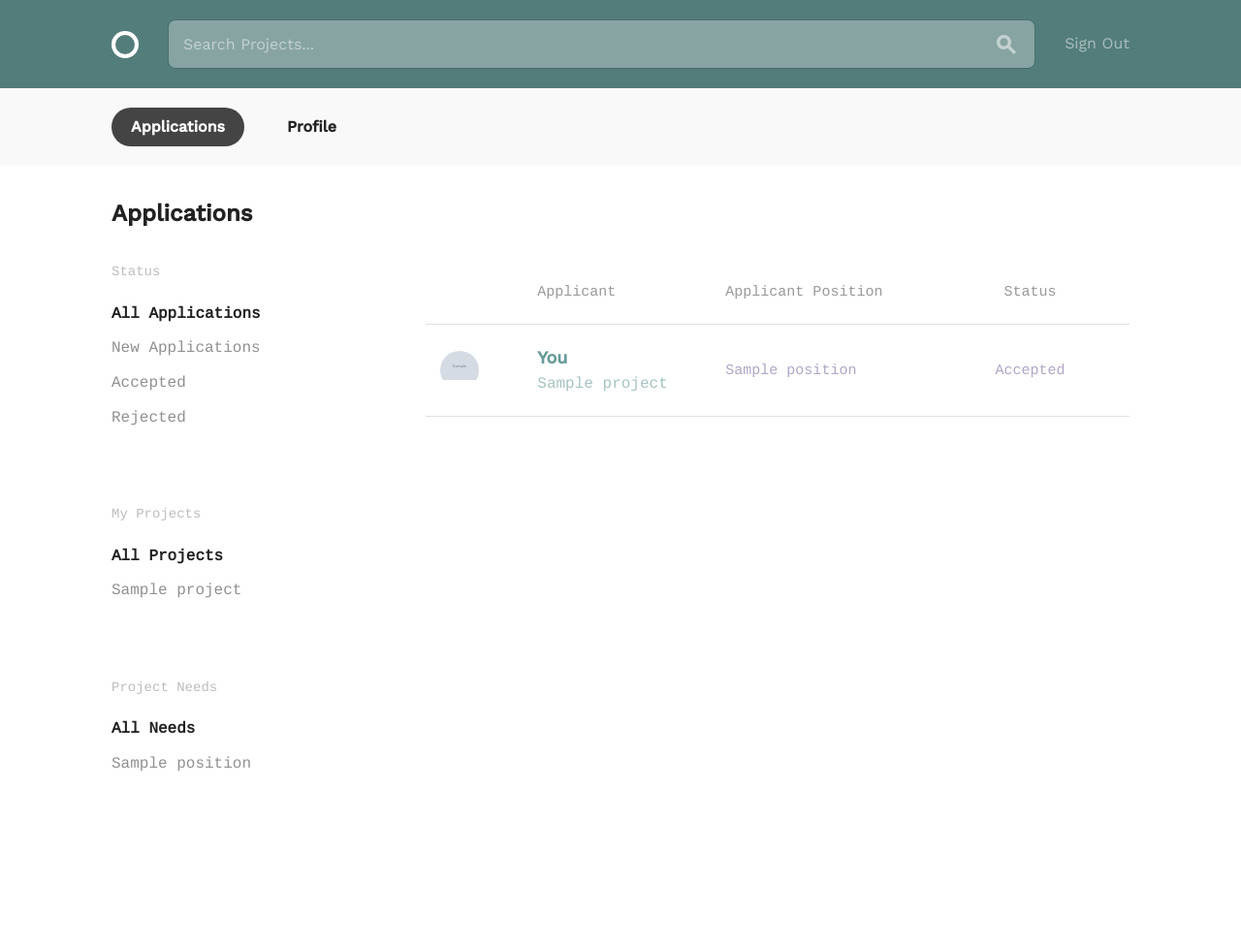
After one commit to Marksparkyryan/SocialTeamBuilder, a Django app: page /projects/applications/all/all/ in a window 1280 px wide. The commit adds this page. Shown: the whole page at 97% size. Run offline with Django 3.2, Linux system fonts and the light colour scheme; a user stored in the database is signed in; tables that the repository leaves empty hold one stand-in row (values such as "Sample post"); grey boxes marked "Sample" are stand-in pictures.

Commit message:
added applications tempalte and view, added animations

```diff
--- a/socialteambuilder/accounts/templates/accounts/edit_profile.html
+++ b/socialteambuilder/accounts/templates/accounts/edit_profile.html
@@ -44,7 +44,7 @@
             <thead>
               <tr>
                 <th>Project Title</th>
-                <th class="circle--cell--right">Position</th>
+                <th class="circle--cell--right">Project Needs</th>
                 <th>Skills</th>
               </tr>
             </thead>
@@ -77,7 +77,7 @@
               {% if user_profile.avatar %}
               <img src="{{ user.avatar.url }}" class="avatar-photo">
               {% else %}
-              <img src="{{ user.avatar.url }}" class="avatar-photo">
+              <img src="{% static 'default_avatars/icons8-customer-96.png' %}" class="avatar-photo">
               {% endif %}
               <a class="button avatar-button">
                 Upload Photo
--- a/socialteambuilder/assets/css/global.css
+++ b/socialteambuilder/assets/css/global.css
@@ -273,6 +273,14 @@ body {
   left: 5%;
 }
 @media screen and (max-width: 640px) {
+  .avatar-td,
+  .avatar-th {
+    display: none;
+  }
+
+  .app-position {
+    padding: 15px;
+  }
   /* line 31, ../sass/circle/core/layout.sass */
   .grid-5 {
     width: 100%;
@@ -1598,11 +1606,11 @@ hr {
 }
 /* line 11, ../sass/circle/components/tables.sass */
 .circle--table th {
-  padding: 0 0 15px 0;
+  padding: 25px 15px;
 }
 /* line 13, ../sass/circle/components/tables.sass */
 .circle--table td {
-  padding: 25px 0;
+  padding: 25px 15px;
 }
 
 /* line 17, ../sass/circle/components/tables.sass */
@@ -2180,8 +2188,109 @@ border-radius: 8px !important;
   left: 0;
 }
 
+.image-cropper {
+  width: 40px;
+  height: 40px;
+  position: relative;
+  overflow: hidden;
+  border-radius: 50%;
+  margin-right: 15px;
+}
+.profile-pic {
+display: inline;
+margin: 0 auto;
+/* margin-left: -25%; //centers the image */
+height: auto;
+width: 40px;
+}
+
+.avatar-small {
+  max-height: 40px;
+  max-width: 40px;
+  overflow: hidden;
+}
+
+.avatar-position {
+  display: flex;
+}
 
 .avatar-button {
   color: white;
   background: rgba(0, 0, 0, 0.5)
 }
+
+
+/* Buttons */
+
+.button-accept,
+.button-reject {
+  min-width: 75px;
+  font-family: "Work Sans", sans-serif;
+  font-size: 1.25rem;
+  padding: 18px 30px;
+  border: 0;
+  margin-top: 5px;
+  margin-bottom: 5px;
+  border-radius: 8px;
+  font-weight: bold;
+  display: inline-block;
+  white-space: nowrap;
+  box-sizing: border-box;
+  line-height: 1;
+  text-align: center;
+  text-decoration: none;
+  background: none;
+  position: relative;
+  -webkit-transition: 0.2s;
+  -moz-transition: 0.2s;
+  -ms-transition: 0.2s;
+  -o-transition: 0.2s;
+  transition: 0.2s;
+  padding: 10px 10px;
+  cursor: pointer;
+}
+
+.button-reject {
+  box-shadow: 0 0 0 2px rgb(202, 102, 102);
+  color: rgb(202, 102, 102);
+}
+
+.button-reject:hover {
+  background-color: rgb(202, 102, 102);
+  color: white;
+}
+
+.button-accept {
+  box-shadow: 0 0 0 2px #689b98;
+}
+
+.button-accept:hover {
+  background-color: #689b98;
+  color: white;
+}
+
+.clickable-td {
+  cursor: pointer;
+  color: #a5c4c2;
+}
+/* line 20, ../sass/circle/components/tables.sass */
+.clickable-td h3 {
+  color: #689b98;
+}
+
+.app-td {
+  text-align: center;
+  width: 175px;
+}
+
+.app-td a {
+  margin: 0;
+}
+
+.app-th {
+  text-align: center;
+}
+
+.clickable-td {
+  margin: 0 25px;
+}
--- a/socialteambuilder/assets/js/global.js
+++ b/socialteambuilder/assets/js/global.js
@@ -49,6 +49,19 @@ $( document ).ready(function() {
       }
   });
 
+  // Clickable td
+  $(".clickable-td").click(function() {
+    var link = $(this).parent("tr").data("href");
+    var target = $(this).parent("tr").data("target");
+
+    if ($(this).attr("data-target")) {
+      window.open(link, target);
+    }
+    else {
+      window.open(link, "_self");
+    }
+});
+
   // Custom File Inputs
   var input = $(".circle--input--file");
   var text = input.data("text");
--- /dev/null
+++ b/socialteambuilder/projects/templates/projects/application_list.html
@@ -0,0 +1,166 @@
+{% extends 'layout.html' %}
+
+{% load static %}
+{% load project_extras %}
+
+{% block messages %}
+{{ block.super }}
+{% endblock %}
+
+{% block css %}
+{% endblock %}
+
+{% block body %}
+
+<div class="circle--actions--bar">
+        <nav class="bounds">
+          <ul class="circle--pill--list">
+            <li><a class="selected" href="">Applications</a></li>
+            <li><a href="{% url 'accounts:profile'  pk=user.pk %}">Profile</a></li>
+          </ul>
+        </nav>
+      </div>
+
+      <div class="bounds circle--page">
+        <div class="circle--page--header grid-100">
+          <h2>Applications</h2>
+        </div>
+
+        <div class="grid-25">
+          <div class="circle--filter circle--secondary--module">
+            <h4>Status</h4>
+            <ul class="circle--filter--list">
+              <li><a {% if q == 'all' %}class="selected"{% endif %} href="{% url 'projects:applications' category='status' q='all' %}">All Applications</a></li>
+              <li><a {% if q == 'u' %}class="selected"{% endif %} href="{% url 'projects:applications' category='status' q='u' %}" id="new-applications">New Applications</a></li>
+              <li><a {% if q == 'a' %}class="selected"{% endif %} href="{% url 'projects:applications' category='status' q='a' %}">Accepted</a></li>
+              <li><a {% if q == 'r' %}class="selected"{% endif %} href="{% url 'projects:applications' category='status' q='r' %}">Rejected</a></li>
+            </ul>
+          </div>
+
+          <div class="circle--filter circle--secondary--module">
+            <h4>My Projects</h4>
+            <ul class="circle--filter--list">
+              <li><a class="selected">All Projects</a></li>
+              {% if filtered %}
+              {% select_distinct_projects as titles %}
+              {% for title in titles %}
+              <li><a {% if q == title|slugify %}class="selected"{% endif %} href="{% url 'projects:applications' category='project' q=title|slugify %}">{{ title }}</a></li>
+              {% endfor %}
+              {% else %}
+              You have no projects.
+              create?
+              {% endif %}
+
+
+            </ul>
+          </div>
+
+          <div class="circle--filter circle--secondary--module">
+            <h4>Project Needs</h4>
+            <ul class="circle--filter--list">
+              {% select_distinct_positions as titles %}
+              <li><a {% if q == 'all' %}class="selected"{% endif %} href="{% url 'projects:applications' category='all' q='all' %}">All Needs</a></li>
+              {% for title in titles %}
+              <li><a {% if q == title|slugify %}class="selected"{% endif %} href="{% url 'projects:applications' category='need' q=title|slugify %}">{{ title }}</a></li>
+              {% endfor %}
+            </ul>
+          </div>
+
+        </div>
+
+        <div class="grid-70 grid-push-5">
+
+            <!-- Applications List -->
+            {% if filtered %}
+          <table class="u-full-width circle--table">
+            <thead>
+              <tr>
+                <th class="avatar-th"> </th>
+                <th>Applicant</th>
+                <th class="circle--cell--right">Applicant Position</th>
+                <th class="app-th">Status</th>
+              </tr>
+            </thead>
+            <tbody>
+                {% for application in filtered %}
+            <tr class="" data-href="profile.html" id="tr-for-app-{{ application.id }}">
+                <td class="clickable-td avatar-td">
+                    <div class="image-cropper">
+                        <img src="{{ application.user.avatar.url }}" alt="avatar" class="profile-pic">
+                      </div>
+                </td>
+                <td class="clickable-td">
+                    <h3>{% if user == application.user %}You{% else%}
+                        {{ application.user.first_name}} {{ application.user.last_name }}{% endif %}
+                    </h3>
+                    <p>{{ application.position.project }}</p>
+                </td>
+                <td class="circle--cell--right clickable-td app-position">
+                    <span class="secondary-label">{{ application.position.title }}</span>
+                </td>
+                <td id="td-for-app-{{ application.id }}" class="app-td">
+                    <!-- if owner of project -->
+
+                    {% if application.position.project.owner == user %}
+                    {% if application.status == 'U' %}
+                    <a class="button-accept" app_pk="{{ application.id }}" data-url="{% url 'projects:update_app_status' %}">Accept</a>
+                    <a class="button-reject">Reject</a>
+                    {% else %}
+                    <span class="secondary-label">{{ application.get_status_display }}</span>
+                    {% endif %}
+
+                    <!-- if not owner of project -->
+                    {% else %}
+                        {% if application.status == 'U' %}
+                        <span class="secondary-label">Pending</span>
+                        {% else %}
+                        <span class="secondary-label">{{ application.get_status_display }}</span>
+                        {% endif %}
+                    {% endif %}
+                </td>
+            </tr>
+
+              {% endfor %}
+            </tbody>
+
+          {% else %}
+          No applications match that filter
+          {% endif %}
+          <!-- /Applications List -->
+        </div>
+
+      </div>
+{% endblock %}
+
+{% block js %}
+// Accept User Button
+$(".button-accept").click(function () {
+  console.log( $(this) );
+
+  var app_pk = $(this).attr("app_pk");
+  var status = "A"
+  var dataurl = $(this).attr("data-url");
+  var category = $('#new-applications').attr('class');
+
+  console.log(app_pk, status, category);
+
+  $.ajax({
+        url: dataurl,
+        data: {
+          'app_pk': parseInt(app_pk),
+          'status': status
+        },
+        dataType: 'json',
+        success: function (data) {
+          if (data.updated) {
+            document.getElementById('td-for-app-' + app_pk).innerHTML = '<span class="secondary-label">Accepted</span>';
+            if (category == 'selected') $('#tr-for-app-' + app_pk).hide('slow');
+          } else {
+            alert("Error :(", data.error);
+          }
+        }
+      });
+
+
+});
+{% endblock %}
--- /dev/null
+++ b/socialteambuilder/projects/templatetags/project_extras.py
@@ -0,0 +1,22 @@
+from django import template
+
+
+register = template.Library()
+
+@register.simple_tag(takes_context=True)
+def select_distinct_projects(context):
+    applications = context['object_list']
+    projects = set()
+    for application in applications:
+        title = application.position.project.title
+        projects.add(title)
+    return list(projects)
+
+@register.simple_tag(takes_context=True)
+def select_distinct_positions(context):
+    applications = context['object_list']
+    positions = set()
+    for application in applications:
+        title = application.position.title
+        positions.add(title)
+    return list(positions)
--- a/socialteambuilder/projects/urls.py
+++ b/socialteambuilder/projects/urls.py
@@ -7,4 +7,6 @@ app_name = 'projects'
 
 urlpatterns = [
     path('dashboard/', views.DashboardView.as_view(), name='dashboard'),
+    path('applications/<category>/<q>/', views.ApplicationsList.as_view(), name='applications'),
+    path('ajax/update_app_status/', views.update_app_status, name='update_app_status'),
 ]
--- a/socialteambuilder/projects/views.py
+++ b/socialteambuilder/projects/views.py
@@ -1,5 +1,77 @@
-from django.shortcuts import render
-from django.views.generic import TemplateView
+# projects/views
+
+from django.contrib.auth.decorators import login_required
+from django.contrib.auth.mixins import LoginRequiredMixin
+from django.contrib.auth import get_user_model
+from django.db.models import Q
+from django.http import JsonResponse
+from django.shortcuts import render, get_object_or_404
+from django.views.generic import TemplateView, ListView, UpdateView
+from django.utils.text import slugify
+
+from .models import Application
+
+User = get_user_model()
+
 
 class DashboardView(TemplateView):
     template_name = 'projects/dashboard.html'
+
+
+class ApplicationsList(LoginRequiredMixin, ListView):
+    model = Application
+
+    def get_queryset(self, *args, **kwargs):
+        queryset = super().get_queryset(*args, **kwargs)
+        queryset = queryset.filter(
+            Q(position__project__owner=self.request.user) |
+            Q(user_id=self.request.user)
+        )
+        return queryset
+
+    def get_context_data(self, **kwargs):
+        context = super().get_context_data(**kwargs)
+        category = self.kwargs['category']
+        q = self.kwargs['q']
+        if q != 'all':
+            if category == 'status':
+                filtered = self.get_queryset().filter(
+                    status__icontains=q
+                )
+            elif category == 'project':
+                filtered =  self.get_queryset().filter(
+                    position__project__slug=q
+                )
+            elif category == 'need':
+                filtered =  self.get_queryset().filter(
+                    position__slug=q
+                )
+        else:
+            filtered = self.get_queryset()
+
+        context['q'] = self.kwargs['q']
+        context['filtered'] = filtered
+        return context
+
+
+
+
+@login_required
+def update_app_status(request):
+    pk = request.GET.get('app_pk', None)
+    status = request.GET.get('status', None)
+
+    try:
+        app = Application.objects.get(id=pk)
+        app.status = status
+        app.save()
+        data = {
+            'updated': True
+        }
+    except Application.DoesNotExists as err:
+        data = {
+            'updated': False,
+            'error': err
+        }
+    finally:
+        return JsonResponse(data)
```
Also changed, not shown: socialteambuilder/accounts/templates/accounts/profile.html (+5 -3 lines), socialteambuilder/projects/models.py (+22 -2 lines), socialteambuilder/accounts/migrations/0001_initial.py, socialteambuilder/assets/default_avatars/icons8-customer-100.png (added), socialteambuilder/assets/default_avatars/icons8-customer-96.png (added), socialteambuilder/media/DSC_1191-Edit.jpg (added), socialteambuilder/media/DSC_5737_0VVxqsz.jpg (added), socialteambuilder/media/IMG_20181029_121122_1_N6ckMht.png (added), socialteambuilder/projects/migrations/0001_initial.py, socialteambuilder/projects/migrations/0002_project_slug.py (added), socialteambuilder/projects/migrations/0003_auto_20200113_0208.py (added), socialteambuilder/projects/templatetags/__init__.py (added), 1 other file.
